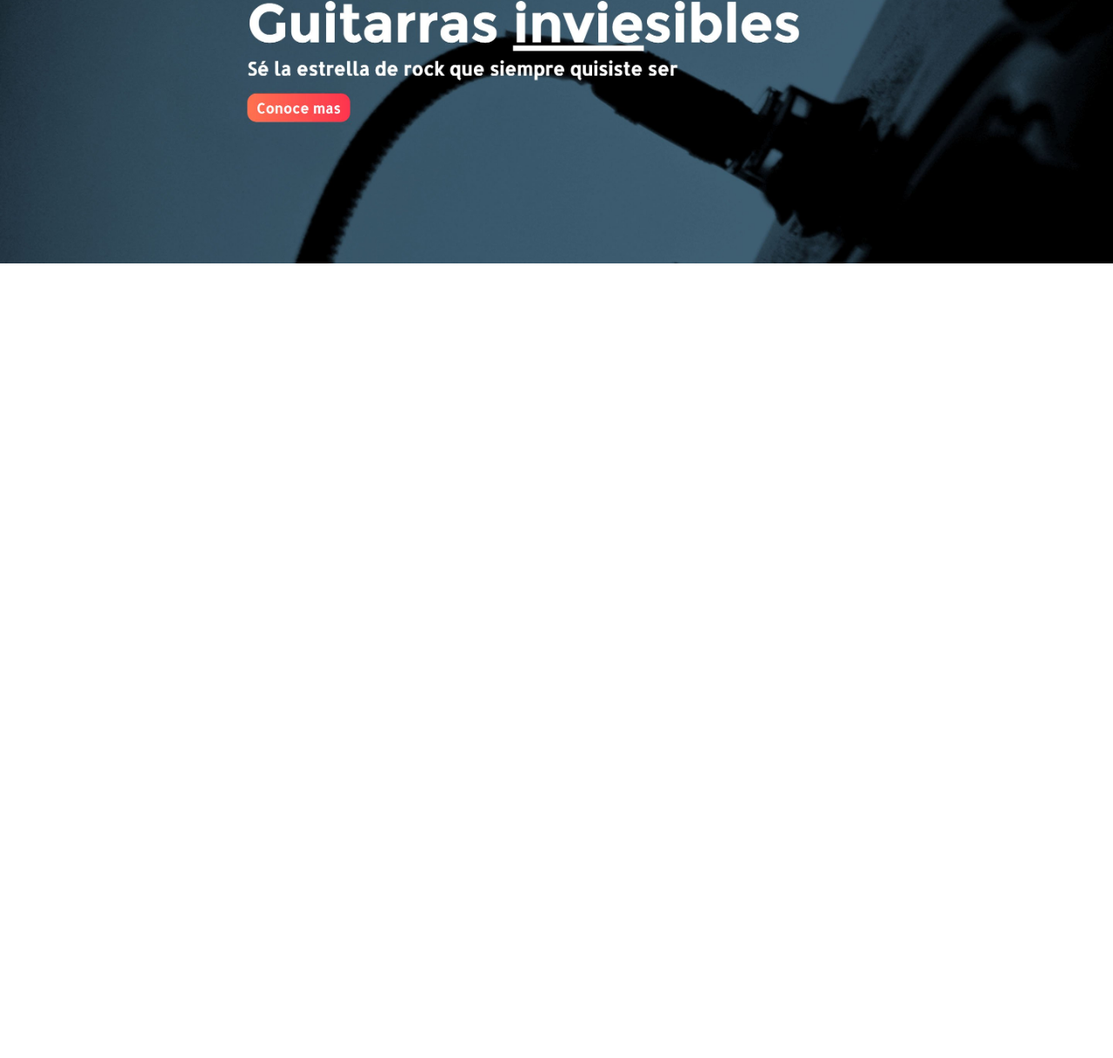
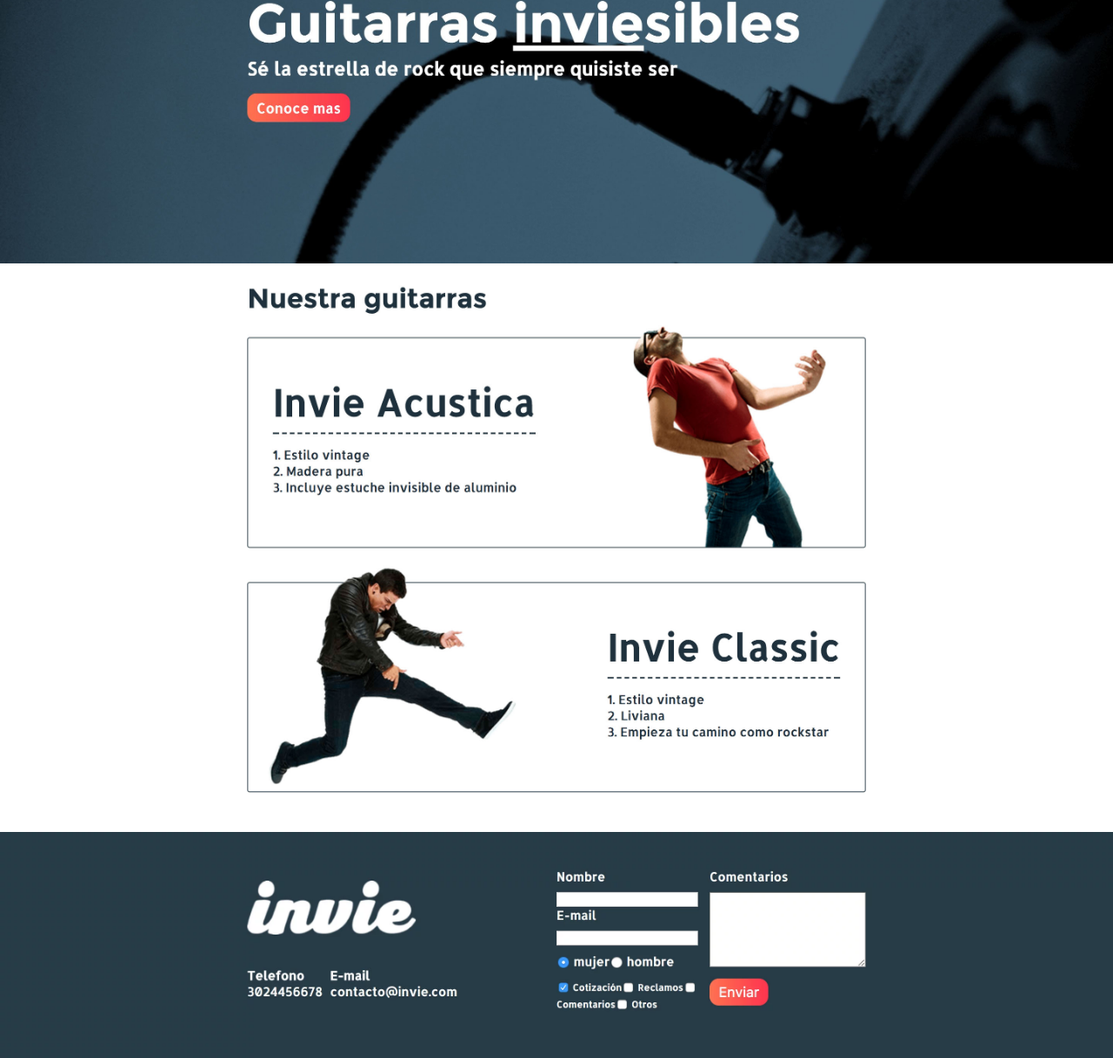
Before and after one commit to AitorErro/invie-github, a plain HTML site: page index.html in a window 1280 px wide. Shown: the part 172-1389 px from the top of the page at 87% size. Before the commit the page ends 800 px from the top, so only its background shows below. Drawn offline with Linux system fonts and the light colour scheme.

Commit message:
Pagina con todos los archivos

```diff
--- a/index.html
+++ b/index.html
@@ -8,6 +8,9 @@
             <div class="main">
                 <img src="resources/img/header.jpg" alt="Header" >
                 <img src="resources/img/hero.jpg" alt="Hero" >
+                <img src="resources/img/acustica.jpg" alt="Acustica" >
+                <img src="resources/img/clasica.jpg" alt="Acustica" >
+                <img src="resources/img/footer.webp" alt="Footer" >
             </div>
         </header>
     </body>
```
Also changed, not shown: resources/css/index.css (line endings or trailing spaces), resources/img/acustica.jpg (added), resources/img/clasica.jpg (added), resources/img/footer.webp (added).
